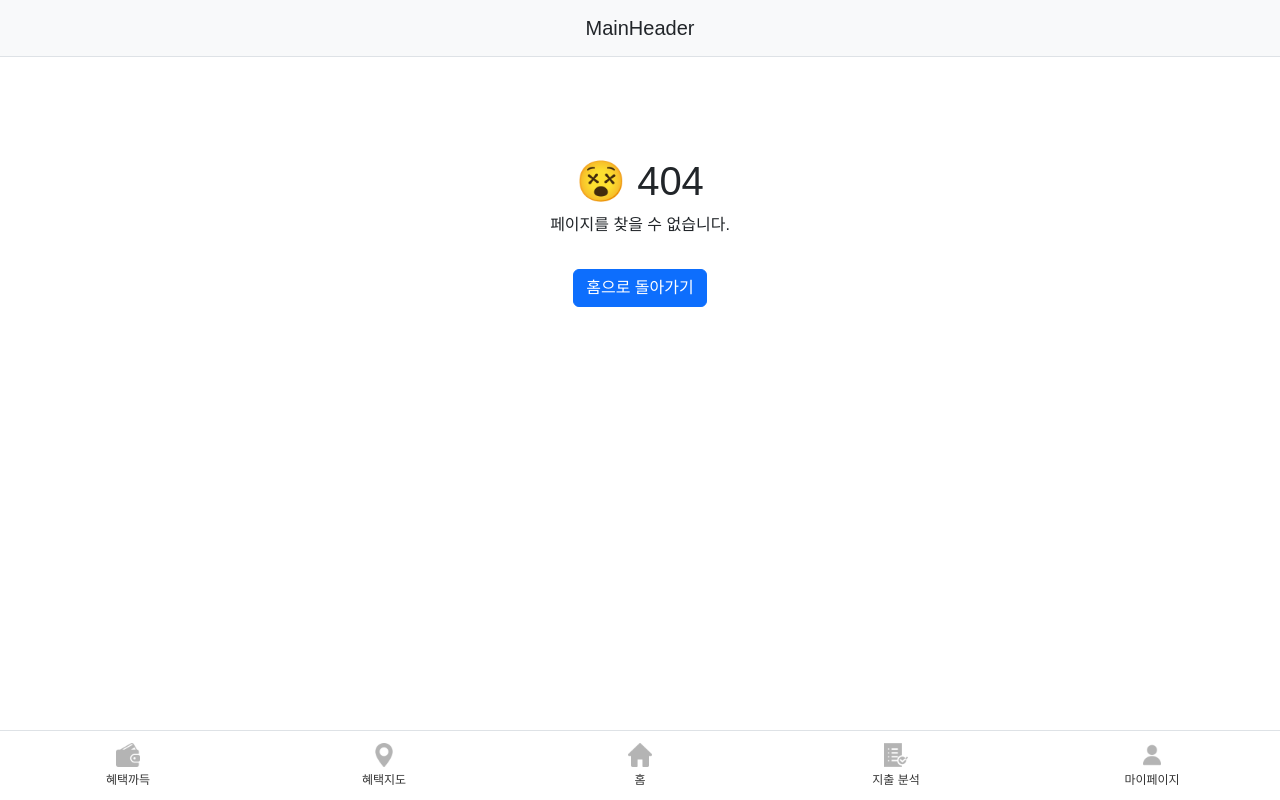
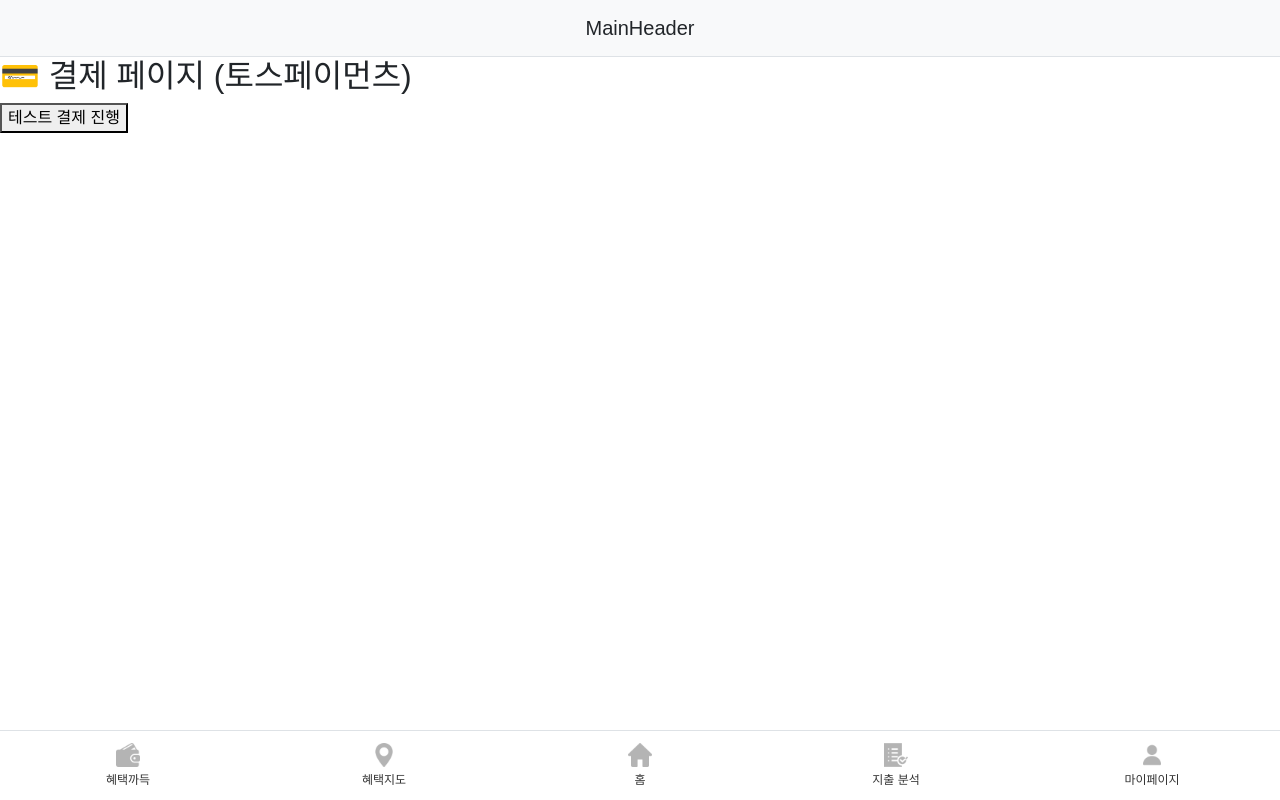
Before and after one commit to Card-GGaduek/cardGGaduekMainServiceFront, a Vue app: page /payment in a window 1280 px wide. Before the commit this address had no page. Built offline with nearby package versions, Linux system fonts and the light colour scheme.

Commit message:
⚡️feat: 토스페이먼츠 결제 프론트 구현 완료 #3

```diff
--- a/index.html
+++ b/index.html
@@ -11,3 +11,6 @@
     <script type="module" src="/src/main.js"></script>
   </body>
 </html>
+
+<!-- 아임포트 JavaScript SDK -->
+<script src="https://cdn.iamport.kr/js/iamport.payment-1.2.0.js"></script>
--- a/src/pages/MainPage.vue
+++ b/src/pages/MainPage.vue
@@ -1,9 +1,29 @@
 <template>
-  <div>메인페이지</div>
+  <div>
+    <h2>💳 메인페이지</h2>
+    <!--결제하기 버튼 -> 토스페이먼트로 연결-->
+    <button @click="goToPayment">결제페이지이동</button>
+  </div>
 </template>
 
 <script setup>
+import { useRouter } from 'vue-router';
+
+const router = useRouter();
+
+const goToPayment = () => {
+  router.push("/payment");
+};
 </script>
 
 <style scoped>
+button {
+  margin-top: 1rem;
+  padding: 10px 20px;
+  background-color: #ffca00;
+  border: none;
+  border-radius: 8px;
+  font-weight: bold;
+  cursor: pointer;
+}
 </style>
--- /dev/null
+++ b/src/pages/payment/PaymentPage.vue
@@ -0,0 +1,70 @@
+<template>
+  <div>
+    <h2>💳 결제 페이지 (토스페이먼츠)</h2>
+    <button @click="requestPayment">테스트 결제 진행</button>
+  </div>
+</template>
+
+<script setup>
+// 💡 실제로는 Pinia나 API에서 가져온 데이터 사용
+const memberId = 1;
+const cardId = 2;
+const storeId = 3;
+const productId = 4;
+const amount = 101;
+const category = 'FOOD';
+
+const requestPayment = () => {
+  const IMP = window.IMP;
+  IMP.init("imp47740267");
+
+  const isMobile = /iPhone|Android/i.test(navigator.userAgent);
+  const merchantUid = "order_" + new Date().getTime();
+
+  IMP.request_pay({
+    pg: "uplus",
+    pay_method: "card",
+    merchant_uid: merchantUid,
+    name: "토스 일반 카드결제 테스트",
+    amount: amount,
+    buyer_email: "test@example.com",
+    buyer_name: "홍길동",
+    buyer_tel: "010-1234-5678",
+    buyer_addr: "서울시 강남구",
+    buyer_postcode: "12345",
+    ...(isMobile && {
+      m_redirect_url: "http://localhost:5173/payment/complete"
+    })
+  }, async function (rsp) {
+    if (!isMobile) {
+      if (rsp.success) {
+        const res = await fetch("http://localhost:8080/payment/complete", {
+          method: "POST",
+          headers: {
+            "Content-Type": "application/x-www-form-urlencoded"
+          },
+          body: new URLSearchParams({
+            imp_uid: rsp.imp_uid,
+            merchant_uid: rsp.merchant_uid,
+            memberId,
+            cardId,
+            storeId,
+            productId,
+            amount,
+            category
+          })
+        });
+
+        const result = await res.json();
+        if (result.success) {
+          alert("✅ 결제 및 거래내역 저장 성공!");
+        } else {
+          alert("⚠️ 결제는 되었지만 거래 저장 실패: " + result.message);
+        }
+      } else {
+        alert("❌ 결제 실패: " + rsp.error_msg);
+      }
+    }
+  });
+};
+</script>
--- a/src/router/index.js
+++ b/src/router/index.js
@@ -5,6 +5,7 @@
 import MyPage from '@/pages/mypage/MyPage.vue'
 import AnalysisPage from '@/pages/analysis/AnalysisPage.vue'
 import NotFoundPage from '@/pages/common/NotFoundPage.vue'
+import PaymentPage from "@/pages/payment/PaymentPage.vue";
 
 const routes = [
   { path: '/', name: 'Main', component: MainPage },
@@ -13,6 +14,7 @@
   { path: '/analysis', name: 'Analysis', component: AnalysisPage },
   { path: '/mypage', name: 'MyPage', component: MyPage },
   { path: '/:pathMatch(.*)*', name: 'NotFound', component: NotFoundPage },
+  { path: '/payment', component: PaymentPage},
 ]
 
 const router = createRouter({
--- a/vite.config.js
+++ b/vite.config.js
@@ -1,10 +1,8 @@
 import { fileURLToPath, URL } from 'node:url'
-
 import { defineConfig } from 'vite'
 import vue from '@vitejs/plugin-vue'
 import vueDevTools from 'vite-plugin-vue-devtools'
 
-// https://vite.dev/config/
 export default defineConfig({
   plugins: [
     vue(),
@@ -12,7 +10,14 @@
   ],
   resolve: {
     alias: {
-      '@': fileURLToPath(new URL('./src', import.meta.url))
+      '@': fileURLToPath(new URL('./src', import.meta.url)),
+    },
+  },
+  server: {
+    proxy: {
+      '/api': {
+        target: 'http://localhost:8080',
+      },
     },
   },
 })
```
